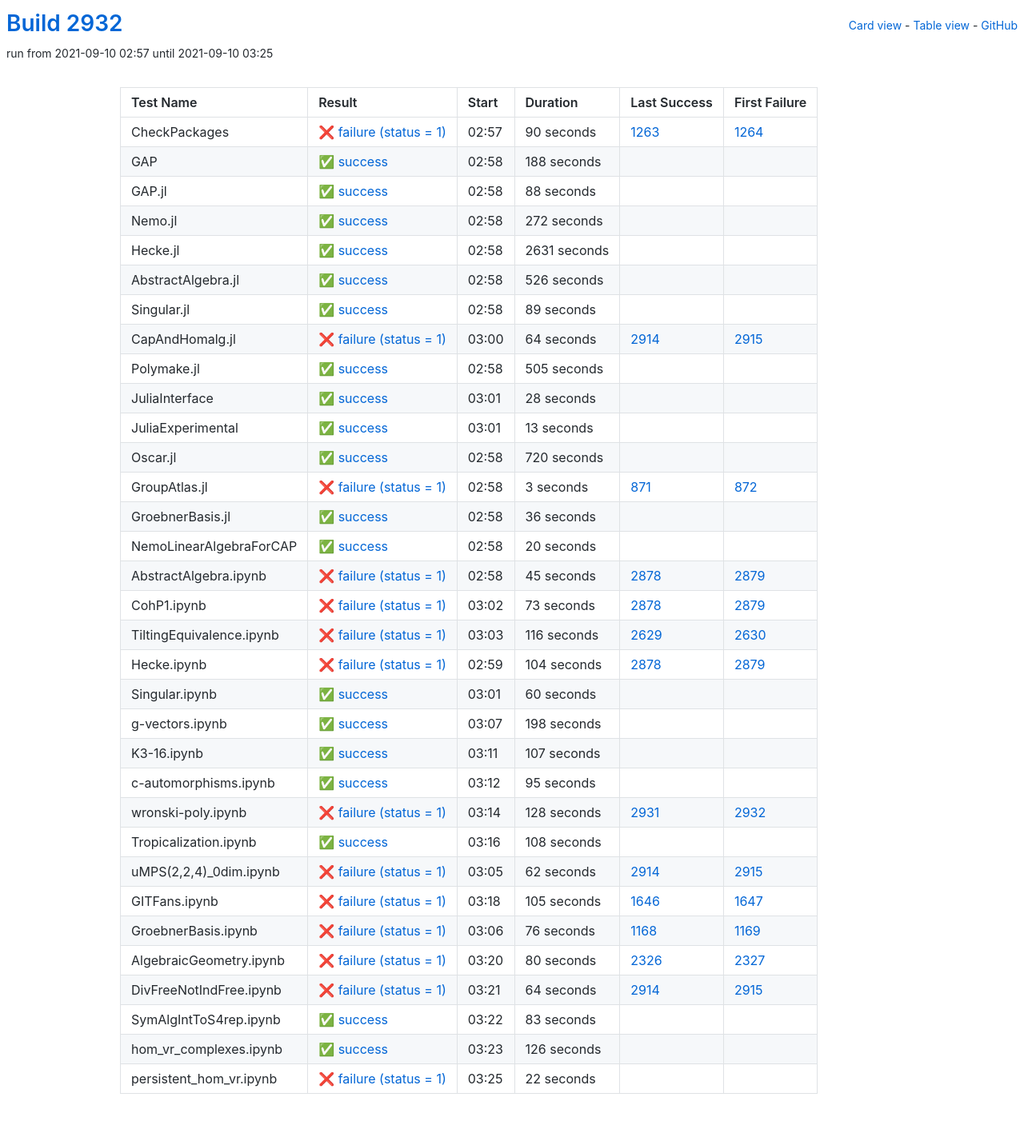
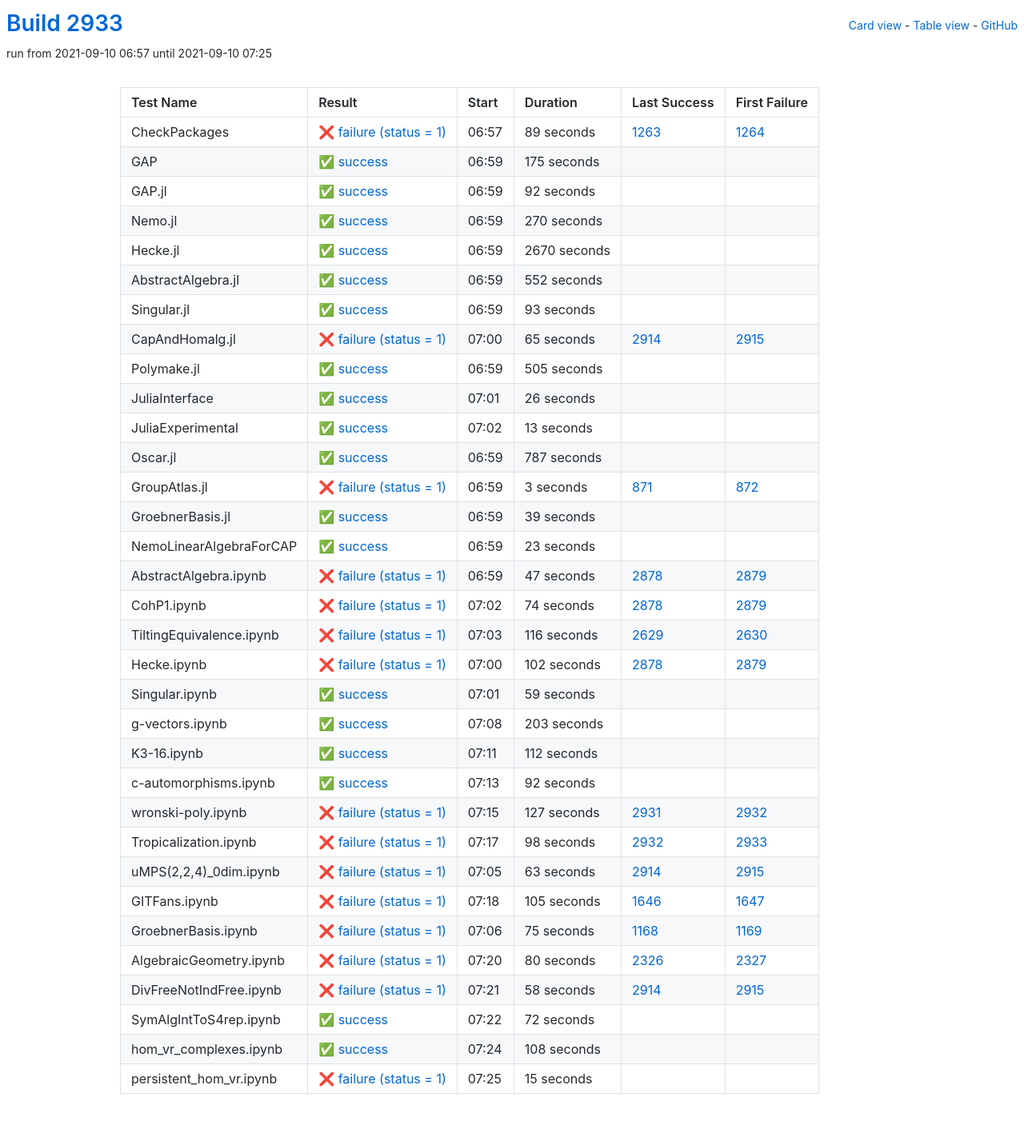
Before and after one commit to oscar-system/oscar-ci-status-stable, a Jekyll site: the page built from table.html, in a window 1280 px wide. Shown: the whole page at 80% size. Built offline with Jekyll 4.4.1, drawn with Linux system fonts in a browser that asks for light colours.

Commit message:
Build #2933

```diff
--- a/_data/ci.yml
+++ b/_data/ci.yml
@@ -1,6 +1,6 @@
 ---
-build: 2932
-build_url: https://oscarci.mathematik.uni-kl.de/job/oscar-stable/2932/
+build: 2933
+build_url: https://oscarci.mathematik.uni-kl.de/job/oscar-stable/2933/
 job: oscar-stable
 organization: oscar-system
 repo: oscar-ci-status-stable
@@ -8,104 +8,104 @@ repourl: https://github.com/oscar-system/oscar-ci-status-stable
 tests:
 - name: CheckPackages
   id: checkpackages
-  log: https://oscarci.mathematik.uni-kl.de/job/oscar-stable/2932/artifact/logs/build-2932/CheckPackages.log
-  start: 2021-09-10 02:57
+  log: https://oscarci.mathematik.uni-kl.de/job/oscar-stable/2933/artifact/logs/build-2933/CheckPackages.log
+  start: 2021-09-10 06:57
   success: false
   exitcode: 1
   status: failure
-  duration: 90
+  duration: 89
   last_success: 1263
   last_success_url: https://oscarci.mathematik.uni-kl.de/job/oscar-stable/1263/
   first_failure: 1264
   first_failure_url: https://oscarci.mathematik.uni-kl.de/job/oscar-stable/1264/
 - name: GAP
   id: gap
-  log: https://oscarci.mathematik.uni-kl.de/job/oscar-stable/2932/artifact/logs/build-2932/GAP.log
-  start: 2021-09-10 02:58
+  log: https://oscarci.mathematik.uni-kl.de/job/oscar-stable/2933/artifact/logs/build-2933/GAP.log
+  start: 2021-09-10 06:59
   success: true
   exitcode: 0
   status: success
-  duration: 188
+  duration: 175
   last_success: false
   last_success_url:
   first_failure: false
   first_failure_url:
 - name: GAP.jl
   id: gap-jl
-  log: https://oscarci.mathematik.uni-kl.de/job/oscar-stable/2932/artifact/logs/build-2932/GAP.jl.log
-  start: 2021-09-10 02:58
+  log: https://oscarci.mathematik.uni-kl.de/job/oscar-stable/2933/artifact/logs/build-2933/GAP.jl.log
+  start: 2021-09-10 06:59
   success: true
   exitcode: 0
   status: success
-  duration: 88
+  duration: 92
   last_success: false
   last_success_url:
   first_failure: false
   first_failure_url:
 - name: Nemo.jl
   id: nemo-jl
-  log: https://oscarci.mathematik.uni-kl.de/job/oscar-stable/2932/artifact/logs/build-2932/Nemo.jl.log
-  start: 2021-09-10 02:58
+  log: https://oscarci.mathematik.uni-kl.de/job/oscar-stable/2933/artifact/logs/build-2933/Nemo.jl.log
+  start: 2021-09-10 06:59
   success: true
   exitcode: 0
   status: success
-  duration: 272
+  duration: 270
   last_success: false
   last_success_url:
   first_failure: false
   first_failure_url:
 - name: Hecke.jl
   id: hecke-jl
-  log: https://oscarci.mathematik.uni-kl.de/job/oscar-stable/2932/artifact/logs/build-2932/Hecke.jl.log
-  start: 2021-09-10 02:58
+  log: https://oscarci.mathematik.uni-kl.de/job/oscar-stable/2933/artifact/logs/build-2933/Hecke.jl.log
+  start: 2021-09-10 06:59
   success: true
   exitcode: 0
   status: success
-  duration: 2631
+  duration: 2670
   last_success: false
   last_success_url:
   first_failure: false
   first_failure_url:
 - name: AbstractAlgebra.jl
   id: abstractalgebra-jl
-  log: https://oscarci.mathematik.uni-kl.de/job/oscar-stable/2932/artifact/logs/build-2932/AbstractAlgebra.jl.log
-  start: 2021-09-10 02:58
+  log: https://oscarci.mathematik.uni-kl.de/job/oscar-stable/2933/artifact/logs/build-2933/AbstractAlgebra.jl.log
+  start: 2021-09-10 06:59
   success: true
   exitcode: 0
   status: success
-  duration: 526
+  duration: 552
   last_success: false
   last_success_url:
   first_failure: false
   first_failure_url:
 - name: Singular.jl
   id: singular-jl
-  log: https://oscarci.mathematik.uni-kl.de/job/oscar-stable/2932/artifact/logs/build-2932/Singular.jl.log
-  start: 2021-09-10 02:58
+  log: https://oscarci.mathematik.uni-kl.de/job/oscar-stable/2933/artifact/logs/build-2933/Singular.jl.log
+  start: 2021-09-10 06:59
   success: true
   exitcode: 0
   status: success
-  duration: 89
+  duration: 93
   last_success: false
   last_success_url:
   first_failure: false
   first_failure_url:
 - name: CapAndHomalg.jl
   id: capandhomalg-jl
-  log: https://oscarci.mathematik.uni-kl.de/job/oscar-stable/2932/artifact/logs/build-2932/CapAndHomalg.jl.log
-  start: 2021-09-10 03:00
+  log: https://oscarci.mathematik.uni-kl.de/job/oscar-stable/2933/artifact/logs/build-2933/CapAndHomalg.jl.log
+  start: 2021-09-10 07:00
   success: false
   exitcode: 1
   status: failure
-  duration: 64
+  duration: 65
   last_success: 2914
   last_success_url: https://oscarci.mathematik.uni-kl.de/job/oscar-stable/2914/
   first_failure: 2915
   first_failure_url: https://oscarci.mathematik.uni-kl.de/job/oscar-stable/2915/
 - name: Polymake.jl
   id: polymake-jl
-  log: https://oscarci.mathematik.uni-kl.de/job/oscar-stable/2932/artifact/logs/build-2932/Polymake.jl.log
-  start: 2021-09-10 02:58
+  log: https://oscarci.mathematik.uni-kl.de/job/oscar-stable/2933/artifact/logs/build-2933/Polymake.jl.log
+  start: 2021-09-10 06:59
   success: true
   exitcode: 0
   status: success
@@ -116,20 +116,20 @@ tests:
   first_failure_url:
 - name: JuliaInterface
   id: juliainterface
-  log: https://oscarci.mathematik.uni-kl.de/job/oscar-stable/2932/artifact/logs/build-2932/JuliaInterface.log
-  start: 2021-09-10 03:01
+  log: https://oscarci.mathematik.uni-kl.de/job/oscar-stable/2933/artifact/logs/build-2933/JuliaInterface.log
+  start: 2021-09-10 07:01
   success: true
   exitcode: 0
   status: success
-  duration: 28
+  duration: 26
   last_success: false
   last_success_url:
   first_failure: false
   first_failure_url:
 - name: JuliaExperimental
   id: juliaexperimental
-  log: https://oscarci.mathematik.uni-kl.de/job/oscar-stable/2932/artifact/logs/build-2932/JuliaExperimental.log
-  start: 2021-09-10 03:01
+  log: https://oscarci.mathematik.uni-kl.de/job/oscar-stable/2933/artifact/logs/build-2933/JuliaExperimental.log
+  start: 2021-09-10 07:02
   success: true
   exitcode: 0
   status: success
@@ -140,20 +140,20 @@ tests:
   first_failure_url:
 - name: Oscar.jl
   id: oscar-jl
-  log: https://oscarci.mathematik.uni-kl.de/job/oscar-stable/2932/artifact/logs/build-2932/Oscar.jl.log
-  start: 2021-09-10 02:58
+  log: https://oscarci.mathematik.uni-kl.de/job/oscar-stable/2933/artifact/logs/build-2933/Oscar.jl.log
+  start: 2021-09-10 06:59
   success: true
   exitcode: 0
   status: success
-  duration: 720
+  duration: 787
   last_success: false
   last_success_url:
   first_failure: false
   first_failure_url:
 - name: GroupAtlas.jl
   id: groupatlas-jl
-  log: https://oscarci.mathematik.uni-kl.de/job/oscar-stable/2932/artifact/logs/build-2932/GroupAtlas.jl.log
-  start: 2021-09-10 02:58
+  log: https://oscarci.mathematik.uni-kl.de/job/oscar-stable/2933/artifact/logs/build-2933/GroupAtlas.jl.log
+  start: 2021-09-10 06:59
   success: false
   exitcode: 1
   status: failure
@@ -164,56 +164,56 @@ tests:
   first_failure_url: https://oscarci.mathematik.uni-kl.de/job/oscar-stable/872/
 - name: GroebnerBasis.jl
   id: groebnerbasis-jl
-  log: https://oscarci.mathematik.uni-kl.de/job/oscar-stable/2932/artifact/logs/build-2932/GroebnerBasis.jl.log
-  start: 2021-09-10 02:58
+  log: https://oscarci.mathematik.uni-kl.de/job/oscar-stable/2933/artifact/logs/build-2933/GroebnerBasis.jl.log
+  start: 2021-09-10 06:59
   success: true
   exitcode: 0
   status: success
-  duration: 36
+  duration: 39
   last_success: false
   last_success_url:
   first_failure: false
   first_failure_url:
 - name: NemoLinearAlgebraForCAP
   id: nemolinearalgebraforcap
-  log: https://oscarci.mathematik.uni-kl.de/job/oscar-stable/2932/artifact/logs/build-2932/NemoLinearAlgebraForCAP.log
-  start: 2021-09-10 02:58
+  log: https://oscarci.mathematik.uni-kl.de/job/oscar-stable/2933/artifact/logs/build-2933/NemoLinearAlgebraForCAP.log
+  start: 2021-09-10 06:59
   success: true
   exitcode: 0
   status: success
-  duration: 20
+  duration: 23
   last_success: false
   last_success_url:
   first_failure: false
   first_failure_url:
 - name: AbstractAlgebra.ipynb
   id: abstractalgebra-ipynb
-  log: https://oscarci.mathematik.uni-kl.de/job/oscar-stable/2932/artifact/logs/build-2932/AbstractAlgebra.ipynb.log
-  start: 2021-09-10 02:58
+  log: https://oscarci.mathematik.uni-kl.de/job/oscar-stable/2933/artifact/logs/build-2933/AbstractAlgebra.ipynb.log
+  start: 2021-09-10 06:59
   success: false
   exitcode: 1
   status: failure
-  duration: 45
+  duration: 47
   last_success: 2878
   last_success_url: https://oscarci.mathematik.uni-kl.de/job/oscar-stable/2878/
   first_failure: 2879
   first_failure_url: https://oscarci.mathematik.uni-kl.de/job/oscar-stable/2879/
 - name: CohP1.ipynb
   id: cohp1-ipynb
-  log: https://oscarci.mathematik.uni-kl.de/job/oscar-stable/2932/artifact/logs/build-2932/CohP1.ipynb.log
-  start: 2021-09-10 03:02
+  log: https://oscarci.mathematik.uni-kl.de/job/oscar-stable/2933/artifact/logs/build-2933/CohP1.ipynb.log
+  start: 2021-09-10 07:02
   success: false
   exitcode: 1
   status: failure
-  duration: 73
+  duration: 74
   last_success: 2878
   last_success_url: https://oscarci.mathematik.uni-kl.de/job/oscar-stable/2878/
   first_failure: 2879
   first_failure_url: https://oscarci.mathematik.uni-kl.de/job/oscar-stable/2879/
 - name: TiltingEquivalence.ipynb
   id: tiltingequivalence-ipynb
-  log: https://oscarci.mathematik.uni-kl.de/job/oscar-stable/2932/artifact/logs/build-2932/TiltingEquivalence.ipynb.log
-  start: 2021-09-10 03:03
+  log: https://oscarci.mathematik.uni-kl.de/job/oscar-stable/2933/artifact/logs/build-2933/TiltingEquivalence.ipynb.log
+  start: 2021-09-10 07:03
   success: false
   exitcode: 1
   status: failure
@@ -224,104 +224,104 @@ tests:
   first_failure_url: https://oscarci.mathematik.uni-kl.de/job/oscar-stable/2630/
 - name: Hecke.ipynb
   id: hecke-ipynb
-  log: https://oscarci.mathematik.uni-kl.de/job/oscar-stable/2932/artifact/logs/build-2932/Hecke.ipynb.log
-  start: 2021-09-10 02:59
+  log: https://oscarci.mathematik.uni-kl.de/job/oscar-stable/2933/artifact/logs/build-2933/Hecke.ipynb.log
+  start: 2021-09-10 07:00
   success: false
   exitcode: 1
   status: failure
-  duration: 104
+  duration: 102
   last_success: 2878
   last_success_url: https://oscarci.mathematik.uni-kl.de/job/oscar-stable/2878/
   first_failure: 2879
   first_failure_url: https://oscarci.mathematik.uni-kl.de/job/oscar-stable/2879/
 - name: Singular.ipynb
   id: singular-ipynb
-  log: https://oscarci.mathematik.uni-kl.de/job/oscar-stable/2932/artifact/logs/build-2932/Singular.ipynb.log
-  start: 2021-09-10 03:01
+  log: https://oscarci.mathematik.uni-kl.de/job/oscar-stable/2933/artifact/logs/build-2933/Singular.ipynb.log
+  start: 2021-09-10 07:01
   success: true
   exitcode: 0
   status: success
-  duration: 60
+  duration: 59
   last_success: false
   last_success_url:
   first_failure: false
   first_failure_url:
 - name: g-vectors.ipynb
   id: g-vectors-ipynb
-  log: https://oscarci.mathematik.uni-kl.de/job/oscar-stable/2932/artifact/logs/build-2932/g-vectors.ipynb.log
-  start: 2021-09-10 03:07
+  log: https://oscarci.mathematik.uni-kl.de/job/oscar-stable/2933/artifact/logs/build-2933/g-vectors.ipynb.log
+  start: 2021-09-10 07:08
   success: true
   exitcode: 0
   status: success
-  duration: 198
+  duration: 203
   last_success: false
   last_success_url:
   first_failure: false
   first_failure_url:
 - name: K3-16.ipynb
   id: k3-16-ipynb
-  log: https://oscarci.mathematik.uni-kl.de/job/oscar-stable/2932/artifact/logs/build-2932/K3-16.ipynb.log
-  start: 2021-09-10 03:11
+  log: https://oscarci.mathematik.uni-kl.de/job/oscar-stable/2933/artifact/logs/build-2933/K3-16.ipynb.log
+  start: 2021-09-10 07:11
   success: true
   exitcode: 0
   status: success
-  duration: 107
+  duration: 112
   last_success: false
   last_success_url:
   first_failure: false
   first_failure_url:
 - name: c-automorphisms.ipynb
   id: c-automorphisms-ipynb
-  log: https://oscarci.mathematik.uni-kl.de/job/oscar-stable/2932/artifact/logs/build-2932/c-automorphisms.ipynb.log
-  start: 2021-09-10 03:12
+  log: https://oscarci.mathematik.uni-kl.de/job/oscar-stable/2933/artifact/logs/build-2933/c-automorphisms.ipynb.log
+  start: 2021-09-10 07:13
   success: true
   exitcode: 0
   status: success
-  duration: 95
+  duration: 92
   last_success: false
   last_success_url:
   first_failure: false
   first_failure_url:
 - name: wronski-poly.ipynb
   id: wronski-poly-ipynb
-  log: https://oscarci.mathematik.uni-kl.de/job/oscar-stable/2932/artifact/logs/build-2932/wronski-poly.ipynb.log
-  start: 2021-09-10 03:14
+  log: https://oscarci.mathematik.uni-kl.de/job/oscar-stable/2933/artifact/logs/build-2933/wronski-poly.ipynb.log
+  start: 2021-09-10 07:15
   success: false
   exitcode: 1
   status: failure
-  duration: 128
+  duration: 127
   last_success: 2931
   last_success_url: https://oscarci.mathematik.uni-kl.de/job/oscar-stable/2931/
   first_failure: 2932
   first_failure_url: https://oscarci.mathematik.uni-kl.de/job/oscar-stable/2932/
 - name: Tropicalization.ipynb
   id: tropicalization-ipynb
-  log: https://oscarci.mathematik.uni-kl.de/job/oscar-stable/2932/artifact/logs/build-2932/Tropicalization.ipynb.log
-  start: 2021-09-10 03:16
-  success: true
-  exitcode: 0
-  status: success
-  duration: 108
-  last_success: false
-  last_success_url:
-  first_failure: false
-  first_failure_url:
-- name: uMPS(2,2,4)_0dim.ipynb
-  id: umps-2-2-4-0dim-ipynb
-  log: https://oscarci.mathematik.uni-kl.de/job/oscar-stable/2932/artifact/logs/build-2932/uMPS-2-2-4-_0dim.ipynb.log
-  start: 2021-09-10 03:05
+  log: https://oscarci.mathematik.uni-kl.de/job/oscar-stable/2933/artifact/logs/build-2933/Tropicalization.ipynb.log
+  start: 2021-09-10 07:17
   success: false
   exitcode: 1
   status: failure
-  duration: 62
+  duration: 98
+  last_success: 2932
+  last_success_url: https://oscarci.mathematik.uni-kl.de/job/oscar-stable/2932/
+  first_failure: 2933
+  first_failure_url: https://oscarci.mathematik.uni-kl.de/job/oscar-stable/2933/
+- name: uMPS(2,2,4)_0dim.ipynb
+  id: umps-2-2-4-0dim-ipynb
+  log: https://oscarci.mathematik.uni-kl.de/job/oscar-stable/2933/artifact/logs/build-2933/uMPS-2-2-4-_0dim.ipynb.log
+  start: 2021-09-10 07:05
+  success: false
+  exitcode: 1
+  status: failure
+  duration: 63
   last_success: 2914
   last_success_url: https://oscarci.mathematik.uni-kl.de/job/oscar-stable/2914/
   first_failure: 2915
   first_failure_url: https://oscarci.mathematik.uni-kl.de/job/oscar-stable/2915/
 - name: GITFans.ipynb
   id: gitfans-ipynb
-  log: https://oscarci.mathematik.uni-kl.de/job/oscar-stable/2932/artifact/logs/build-2932/GITFans.ipynb.log
-  start: 2021-09-10 03:18
+  log: https://oscarci.mathematik.uni-kl.de/job/oscar-stable/2933/artifact/logs/build-2933/GITFans.ipynb.log
+  start: 2021-09-10 07:18
   success: false
   exitcode: 1
   status: failure
@@ -332,20 +332,20 @@ tests:
   first_failure_url: https://oscarci.mathematik.uni-kl.de/job/oscar-stable/1647/
 - name: GroebnerBasis.ipynb
   id: groebnerbasis-ipynb
-  log: https://oscarci.mathematik.uni-kl.de/job/oscar-stable/2932/artifact/logs/build-2932/GroebnerBasis.ipynb.log
-  start: 2021-09-10 03:06
+  log: https://oscarci.mathematik.uni-kl.de/job/oscar-stable/2933/artifact/logs/build-2933/GroebnerBasis.ipynb.log
+  start: 2021-09-10 07:06
   success: false
   exitcode: 1
   status: failure
-  duration: 76
+  duration: 75
   last_success: 1168
   last_success_url: https://oscarci.mathematik.uni-kl.de/job/oscar-stable/1168/
   first_failure: 1169
   first_failure_url: https://oscarci.mathematik.uni-kl.de/job/oscar-stable/1169/
 - name: AlgebraicGeometry.ipynb
   id: algebraicgeometry-ipynb
-  log: https://oscarci.mathematik.uni-kl.de/job/oscar-stable/2932/artifact/logs/build-2932/AlgebraicGeometry.ipynb.log
-  start: 2021-09-10 03:20
+  log: https://oscarci.mathematik.uni-kl.de/job/oscar-stable/2933/artifact/logs/build-2933/AlgebraicGeometry.ipynb.log
+  start: 2021-09-10 07:20
   success: false
   exitcode: 1
   status: failure
@@ -356,48 +356,48 @@ tests:
   first_failure_url: https://oscarci.mathematik.uni-kl.de/job/oscar-stable/2327/
 - name: DivFreeNotIndFree.ipynb
   id: divfreenotindfree-ipynb
-  log: https://oscarci.mathematik.uni-kl.de/job/oscar-stable/2932/artifact/logs/build-2932/DivFreeNotIndFree.ipynb.log
-  start: 2021-09-10 03:21
+  log: https://oscarci.mathematik.uni-kl.de/job/oscar-stable/2933/artifact/logs/build-2933/DivFreeNotIndFree.ipynb.log
+  start: 2021-09-10 07:21
   success: false
   exitcode: 1
   status: failure
-  duration: 64
+  duration: 58
   last_success: 2914
   last_success_url: https://oscarci.mathematik.uni-kl.de/job/oscar-stable/2914/
   first_failure: 2915
   first_failure_url: https://oscarci.mathematik.uni-kl.de/job/oscar-stable/2915/
 - name: SymAlgIntToS4rep.ipynb
   id: symalginttos4rep-ipynb
-  log: https://oscarci.mathematik.uni-kl.de/job/oscar-stable/2932/artifact/logs/build-2932/SymAlgIntToS4rep.ipynb.log
-  start: 2021-09-10 03:22
+  log: https://oscarci.mathematik.uni-kl.de/job/oscar-stable/2933/artifact/logs/build-2933/SymAlgIntToS4rep.ipynb.log
+  start: 2021-09-10 07:22
   success: true
   exitcode: 0
   status: success
-  duration: 83
+  duration: 72
   last_success: false
   last_success_url:
   first_failure: false
   first_failure_url:
 - name: hom_vr_complexes.ipynb
   id: hom-vr-complexes-ipynb
-  log: https://oscarci.mathematik.uni-kl.de/job/oscar-stable/2932/artifact/logs/build-2932/hom_vr_complexes.ipynb.log
-  start: 2021-09-10 03:23
+  log: https://oscarci.mathematik.uni-kl.de/job/oscar-stable/2933/artifact/logs/build-2933/hom_vr_complexes.ipynb.log
+  start: 2021-09-10 07:24
   success: true
   exitcode: 0
   status: success
-  duration: 126
+  duration: 108
   last_success: false
   last_success_url:
   first_failure: false
   first_failure_url:
 - name: persistent_hom_vr.ipynb
   id: persistent-hom-vr-ipynb
-  log: https://oscarci.mathematik.uni-kl.de/job/oscar-stable/2932/artifact/logs/build-2932/persistent_hom_vr.ipynb.log
-  start: 2021-09-10 03:25
+  log: https://oscarci.mathematik.uni-kl.de/job/oscar-stable/2933/artifact/logs/build-2933/persistent_hom_vr.ipynb.log
+  start: 2021-09-10 07:25
   success: false
   exitcode: 1
   status: failure
-  duration: 22
+  duration: 15
   last_success: false
   last_success_url:
   first_failure: false
```
Also changed, not shown: README.md.
